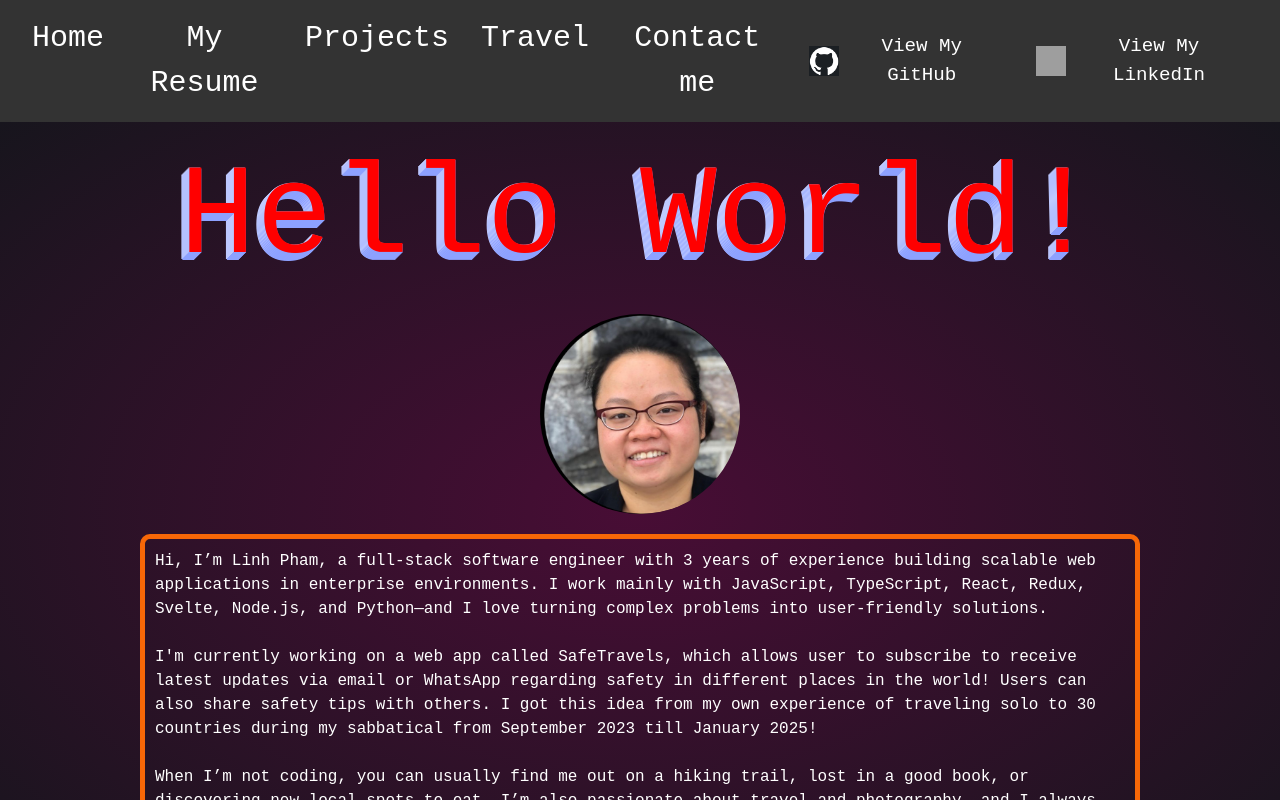
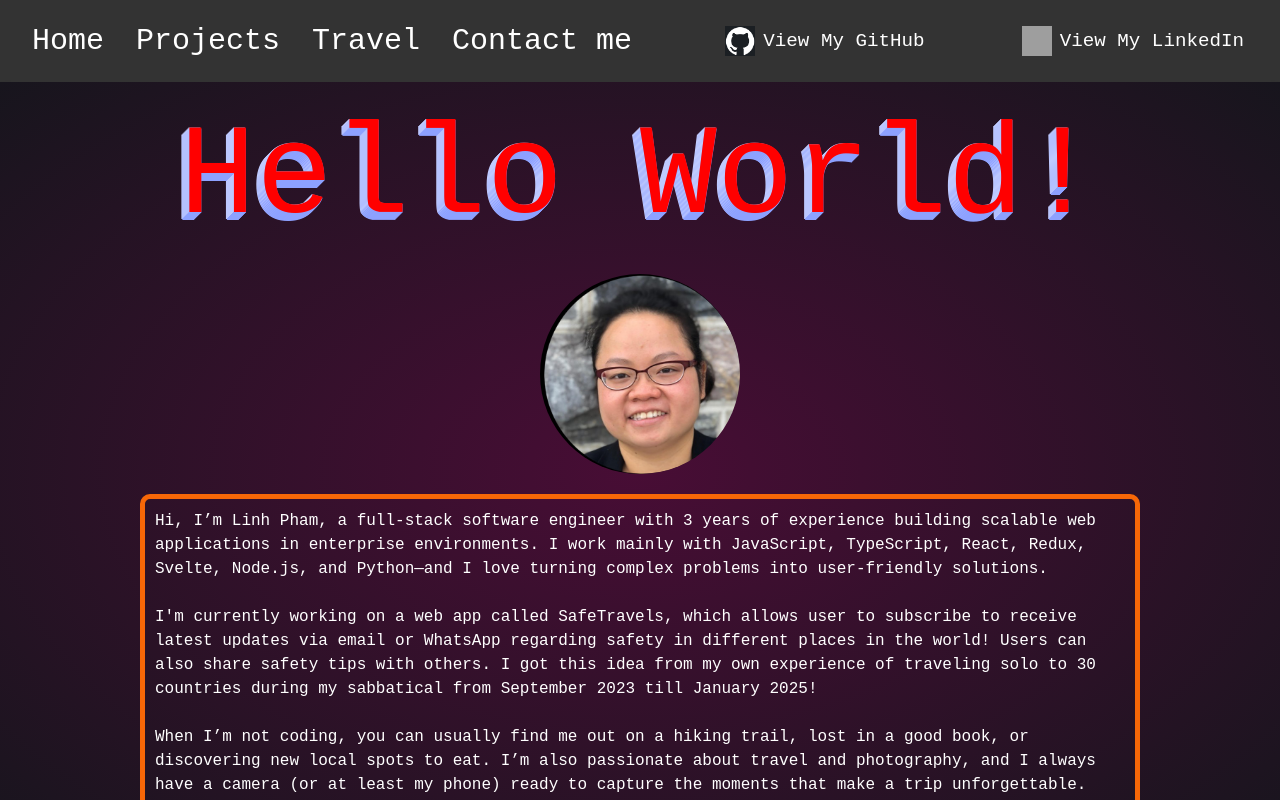
Before and after one commit to linh-pham19/personal-website, a React (Vite) app: page / in a window 1280 px wide. Shown: the top 800 px of the page. Built offline with nearby package versions, Linux system fonts and the light colour scheme; grey boxes are pictures that could not be loaded.

Commit message:
removed resume

```diff
--- a/src/components/Navbar.tsx
+++ b/src/components/Navbar.tsx
@@ -8,9 +8,6 @@ function Navbar() {
             <ul className='navbar-list'>
                 <li className='navbar-item'>
                     <Link to="/">Home</Link>
-                </li>
-                <li className="navbar-item">
-                    <Link to="/resume">My Resume</Link>
                 </li>
                 <li className='navbar-item'>
                     <Link to="/projects">Projects</Link>
```
